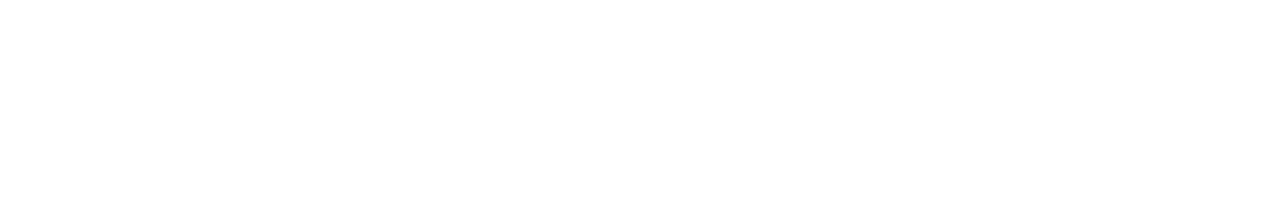
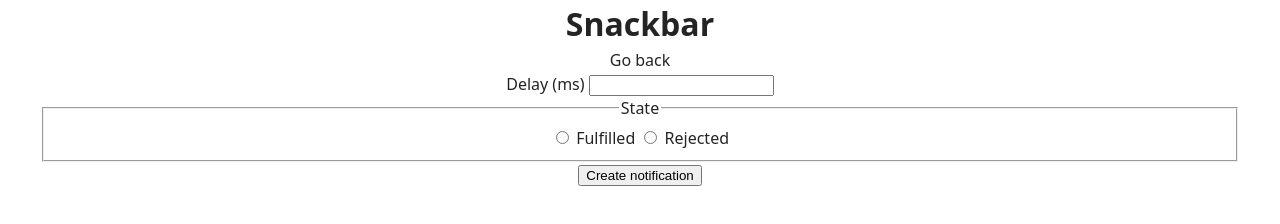
Before and after one commit to dlmak1/goit-js-hw-10, a website built with Vite: page src/2-snackbar.html in a window 1280 px wide. Built offline with nearby package versions, Linux system fonts and the light colour scheme.

Commit message:
start task-2

```diff
--- a/src/2-snackbar.html
+++ b/src/2-snackbar.html
@@ -8,7 +8,33 @@
     <link rel="stylesheet" href="./css/styles.css" />
   </head>
   <body>
-    <main></main>
+    <main>
+      <div class="container">
+        <h1 class="main-title">Snackbar</h1>
+        <a class="back-link" href="./index.html">Go back</a>
+
+        <form class="form">
+          <label>
+            Delay (ms)
+            <input type="number" name="delay" required />
+          </label>
+
+          <fieldset>
+            <legend>State</legend>
+            <label>
+              <input type="radio" name="state" value="fulfilled" required />
+              Fulfilled
+            </label>
+            <label>
+              <input type="radio" name="state" value="rejected" required />
+              Rejected
+            </label>
+          </fieldset>
+
+          <button type="submit">Create notification</button>
+        </form>
+      </div>
+    </main>
     <script type="module" src="./js/2-snackbar.js"></script>
   </body>
 </html>
--- a/src/js/2-snackbar.js
+++ b/src/js/2-snackbar.js
@@ -0,0 +1,2 @@
+import iziToast from "izitoast";
+import "izitoast/dist/css/iziToast.min.css";
```
